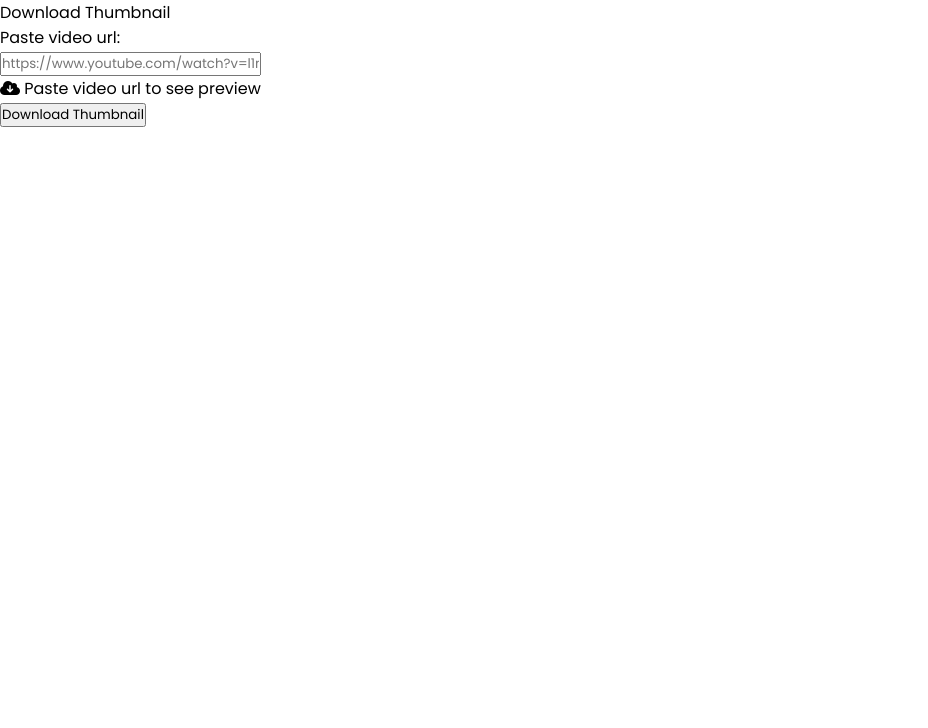
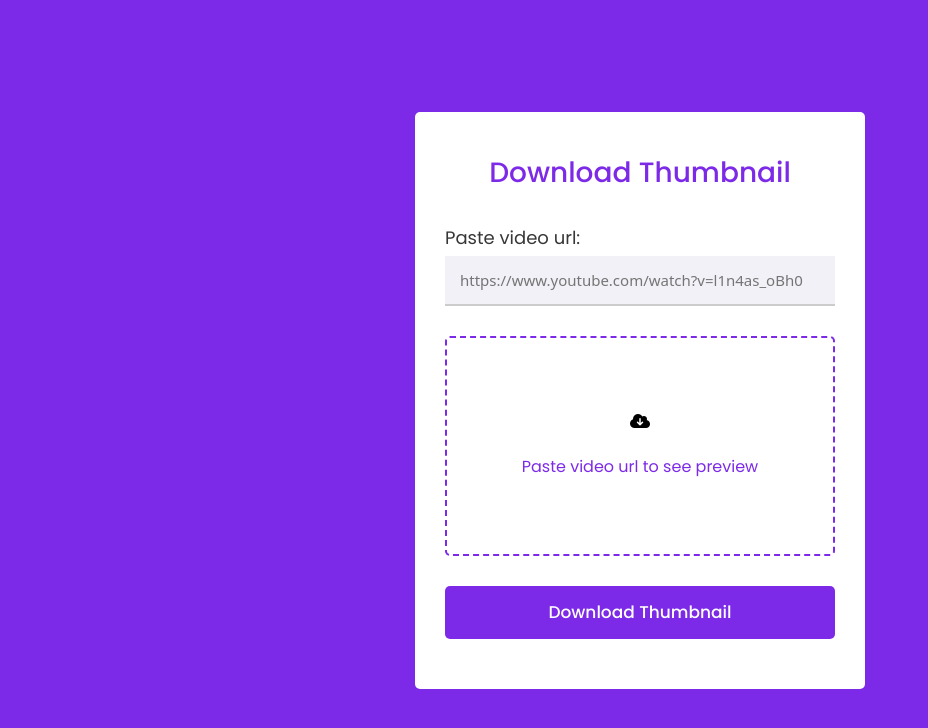
Before and after one commit to CaffeineJUN/download-youtube-thumbnail-js, a plain HTML site: page index.html in a window 1280 px wide. Shown: the whole page, without its empty margins (0-928 px from the left). Drawn offline with Linux system fonts and the light colour scheme.

Commit message:
add style css

```diff
--- a/style.css
+++ b/style.css
@@ -6,3 +6,114 @@
     box-sizing: border-box;
     font-family: 'Poppins', sans-serif;
 }
+
+body {
+    display: flex;
+    align-items: center;
+    justify-content: center;
+    min-height: 100vh;
+    background: #7d2ae8;
+}
+
+form {
+    background: #fff;
+    width: 450px;
+    padding: 30px;
+    border-radius: 5px;
+}
+
+form header {
+    color: #7d2ae8;
+    font-size: 28px;
+    font-weight: 500;
+    text-align: center;
+    margin-top: 10px;
+}
+
+form .url-input {
+    margin: 30px 0;
+}
+
+.url-input .title {
+    font-size: 18px;
+    color: #373737;
+}
+
+.url-input .field {
+    height: 50px;
+    width: 100%;
+    margin-top: 5px;
+    position: relative;
+}
+
+.url-input .field input {
+    height: 100%;
+    width: 100%;
+    background: #f1f1f7;
+    border: none;
+    font-size: 15px;
+    padding: 0 15px;
+    font-family: 'Noto Sans', sans-serif;
+    outline: none;
+    border-bottom: 2px solid #ccc;
+}
+
+.url-input .field .bottom-line {
+    height: 2px;
+    width: 100%;
+    background: #7d2ae8;
+    position: absolute;
+    bottom: 0;
+    left: 0;
+    transform: scale(0);
+    transition: transform 0.3s ease;
+}
+
+.url-input .field input:focus ~ .bottom-line,
+.url-input .field input:valid ~ .bottom-line {
+    transform: scale(1);
+}
+
+form .preview-area {
+    border: 2px dashed #7d2ae8;
+    height: 220px;
+    border-radius: 5px;
+    display: flex;
+    align-items: center;
+    justify-content: center;
+    flex-direction: column;
+    border-radius: 5px;
+    overflow: hidden;
+}
+
+.preview-area .icon {
+    color: #7d2ae8;
+    font-size: 80px;
+    /* display: none; */
+}
+
+.preview-area span {
+    color: #7d2ae8;
+    margin-top: 25px;
+    /* display: none; */
+}
+
+.preview-area .thumbnail {
+    width: 100%;
+    border-radius: 5px;
+    display: none;
+}
+
+form .download-btn {
+    height: 53px;
+    width: 100%;
+    outline: none;
+    border: none;
+    background: #7d2ae8;
+    color: #fff;
+    font-size: 17px;
+    font-weight: 500;
+    cursor: pointer;
+    border-radius: 5px;
+    margin: 30px 0 20px 0;
+}
```
